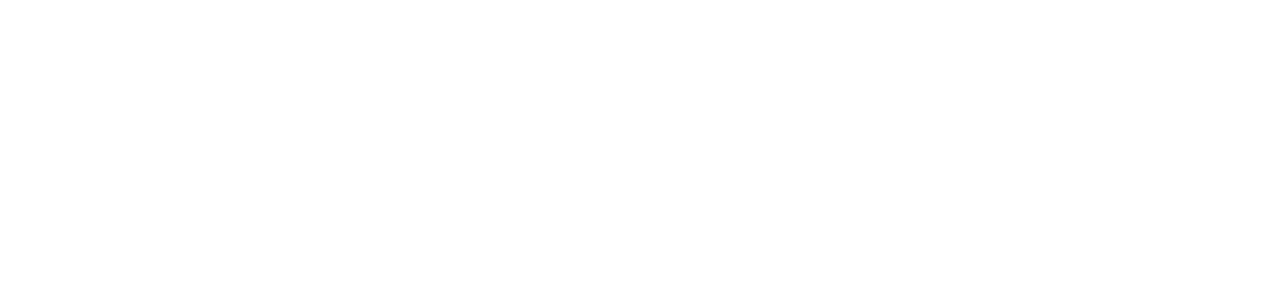
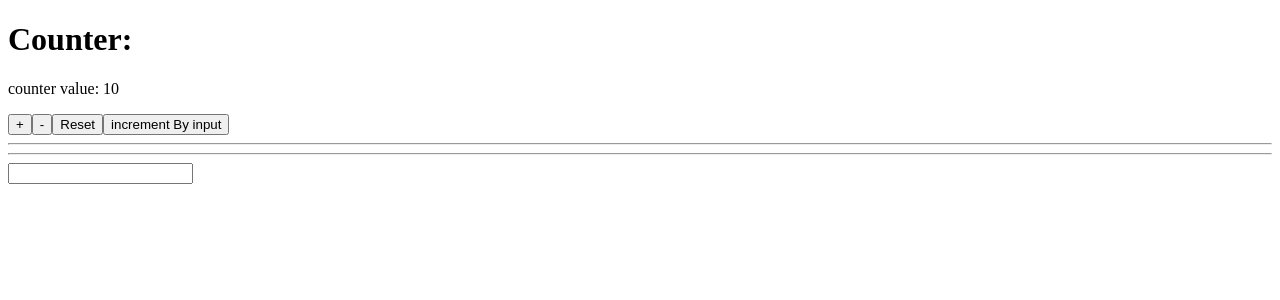
Before and after one commit to toce111/react-generacija20, a React (Create React App) app: page / in a window 1280 px wide. Shown: the top 300 px of the page. Built offline with nearby package versions, Linux system fonts and the light colour scheme.

Commit message:
c12 redux-toolkit

```diff
--- a/package.json
+++ b/package.json
@@ -8,6 +8,9 @@
     "@testing-library/user-event": "^13.5.0",
     "react": "^18.2.0",
     "react-dom": "^18.2.0",
+    "@reduxjs/toolkit": "1.9.2",
+    "react-redux": "8.0.5",
+    "redux-logger": "3.0.6",
     "react-scripts": "5.0.1",
     "web-vitals": "^2.1.4"
   },
--- a/src/App.jsx
+++ b/src/App.jsx
@@ -1,4 +1,12 @@
+import { Counter } from "./components/Counter";
+
 const App = () => {
-  return <></>;
+  return (
+    <>
+      <div>
+        <Counter />
+      </div>
+    </>
+  );
 };
 export default App;
--- /dev/null
+++ b/src/components/Counter.jsx
@@ -0,0 +1,37 @@
+import { useRef } from "react";
+import { useDispatch, useSelector } from "react-redux";
+import {
+  decrement,
+  increment,
+  incrementBy,
+  reset,
+} from "../slices/counterSlice";
+
+export const Counter = () => {
+  const count = useSelector((state) => state.counter.count);
+
+  const dispatch = useDispatch();
+
+  const inputRef = useRef(null);
+
+  return (
+    <div>
+      <h1>Counter:</h1>
+      <p>counter value: {count}</p>
+
+      <div>
+        <button onClick={() => dispatch(increment())}>+</button>
+        <button onClick={() => dispatch(decrement())}>-</button>
+        <button onClick={() => dispatch(reset())}>Reset</button>
+        <button onClick={() => dispatch(incrementBy(inputRef.current.value))}>
+          increment By input
+        </button>
+
+        <hr />
+        <hr />
+
+        <input name="number" ref={inputRef} />
+      </div>
+    </div>
+  );
+};
--- a/src/index.js
+++ b/src/index.js
@@ -1,6 +1,12 @@
 import React from "react";
 import ReactDOM from "react-dom/client";
 import App from "./App";
+import { Provider } from "react-redux";
+import { store } from "./store";
 
 const root = ReactDOM.createRoot(document.getElementById("root"));
-root.render(<App />);
+root.render(
+  <Provider store={store}>
+    <App />
+  </Provider>
+);
--- /dev/null
+++ b/src/slices/counterSlice.js
@@ -0,0 +1,31 @@
+import { createSlice } from "@reduxjs/toolkit";
+
+const initialState = {
+  count: 10,
+};
+
+export const counterSlice = createSlice({
+  name: "counter",
+  initialState,
+  //   initialState: {
+  //     count: 10,
+  //   },
+  reducers: {
+    increment(state, action) {
+      state.count += 1;
+    },
+    decrement(state, action) {
+      state.count -= 1;
+    },
+    reset(state, action) {
+      state.count = initialState.count;
+    },
+    incrementBy(state, action) {
+      state.count += Number(action.payload);
+    },
+  },
+});
+
+export const { increment, decrement, reset, incrementBy } =
+  counterSlice.actions;
+export default counterSlice.reducer;
--- /dev/null
+++ b/src/store.js
@@ -0,0 +1,8 @@
+import { configureStore } from "@reduxjs/toolkit";
+import counterReducer from "./slices/counterSlice";
+
+export const store = configureStore({
+  reducer: {
+    counter: counterReducer,
+  },
+});
```
Also changed, not shown: 1 other file (tests, documents, lock files or other folders).
